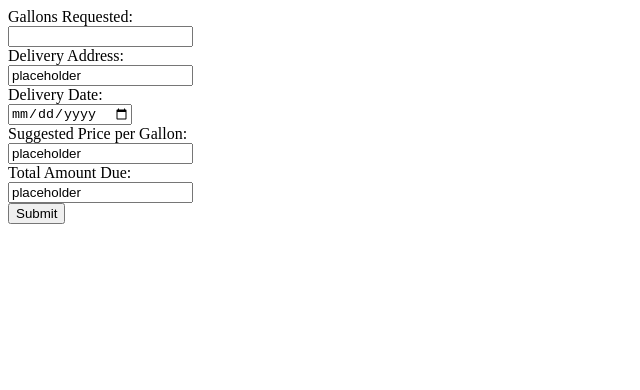
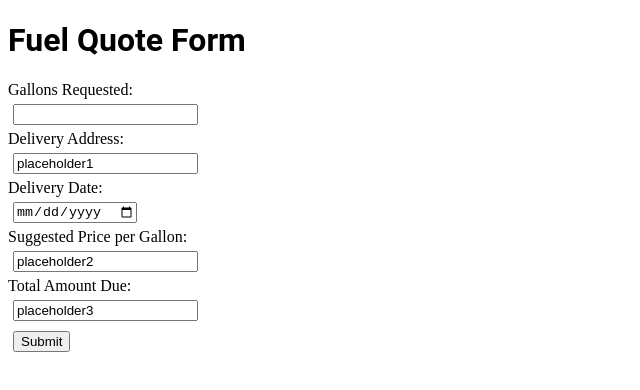
Before and after one commit to megant20/4353assignment1, a plain HTML site: page roughdraft_fuelquoteform.html in a window 1280 px wide. Shown: the whole page, without its empty margins (0-640 px from the left). Drawn offline with Linux system fonts and the light colour scheme.

Commit message:
Update roughdraft_fuelquoteform.html

```diff
--- a/roughdraft_fuelquoteform.html
+++ b/roughdraft_fuelquoteform.html
@@ -1,3 +1,18 @@
+<!DOCTYPE HTML>
+<html>
+	<head>
+	<style>
+		input, select, button {
+			margin:5px;
+		}
+		h1 {
+			font-family: roboto;
+		}
+	</style>
+	<title>Fuel Quote Form</title>
+	</head>
+	<body>
+		<h1>Fuel Quote Form</h1>
     <form action = "#" method = "post">
       <!-- Gallons Requested (numeric, required) -->
       <label for = "gallons">Gallons Requested:</label><br>
@@ -5,7 +20,7 @@
 
       <!-- Delivery Address (Non-editable, comes from client profile) -->
       <label for = "address">Delivery Address:</label><br>
-  <input type = "text" id="address" name="address" value="placeholder" readonly><br>
+      <input type = "text" id="address" name="address" value="placeholder1" readonly><br>
 
       <!-- Delivery Date (Calender, date picker) -->
       <label for = "d_date">Delivery Date:</label><br>
@@ -13,12 +28,13 @@
 
       <!-- Suggested Price / gallon (numeric non-editable, price will be calculated by Pricing Module - we are not building pricing module yet) -->
       <label for = "s_price">Suggested Price per Gallon:</label><br>
-  <input type = "text" id="s_price" name="s_price" value="placeholder" readonly><br>
+      <input type = "text" id="s_price" name="s_price" value="placeholder2" readonly><br>
 
       <!-- Total Amount Due (numeric non-editable, calculated (gallons * price)) -->
       <label for = "total_due">Total Amount Due:</label><br>
-  <input type = "text" id="total_due" name="total_due" value="placeholder" readonly><br>
+      <input type = "text" id="total_due" name="total_due" value="placeholder3" readonly><br>
 
       <button type = "submit" name = "fuel-form-submit">Submit</button>
 
     </form>
+</html>
```
Lines whose indentation alone changed are shown as unchanged.
